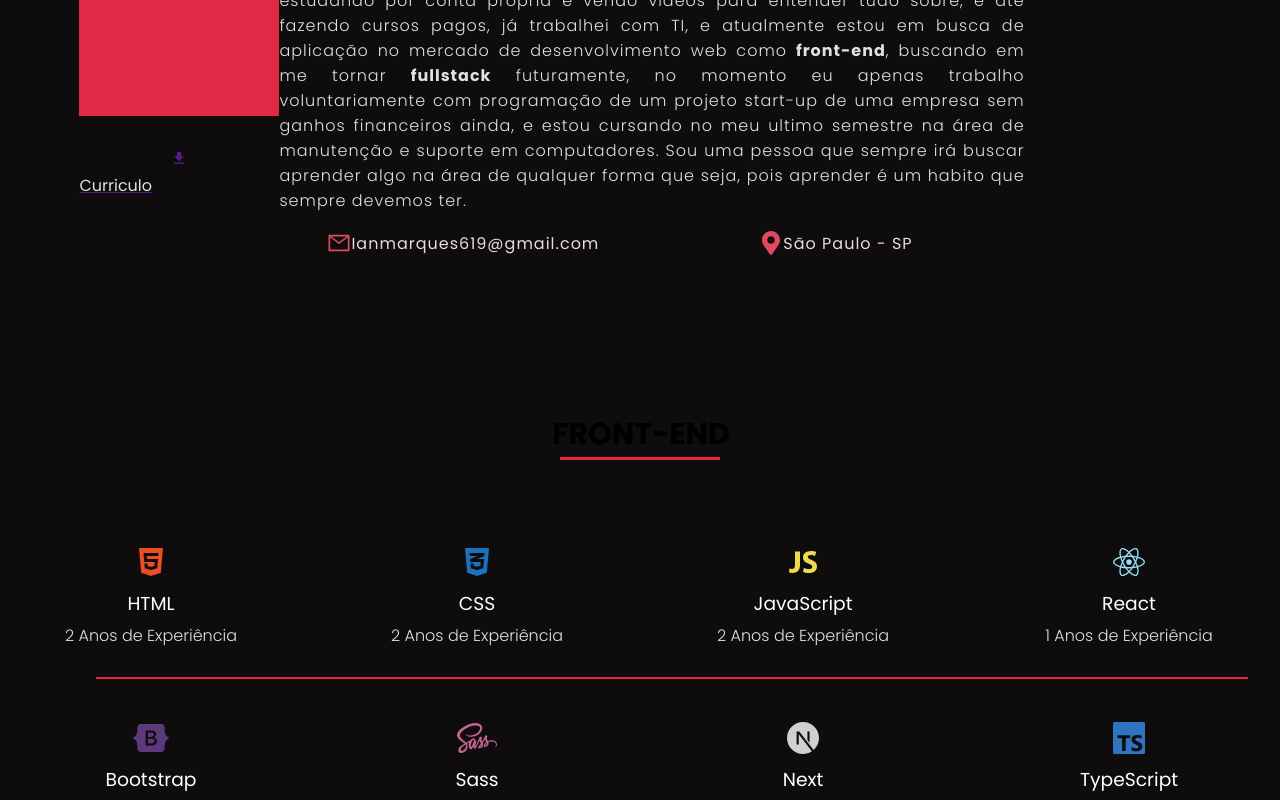
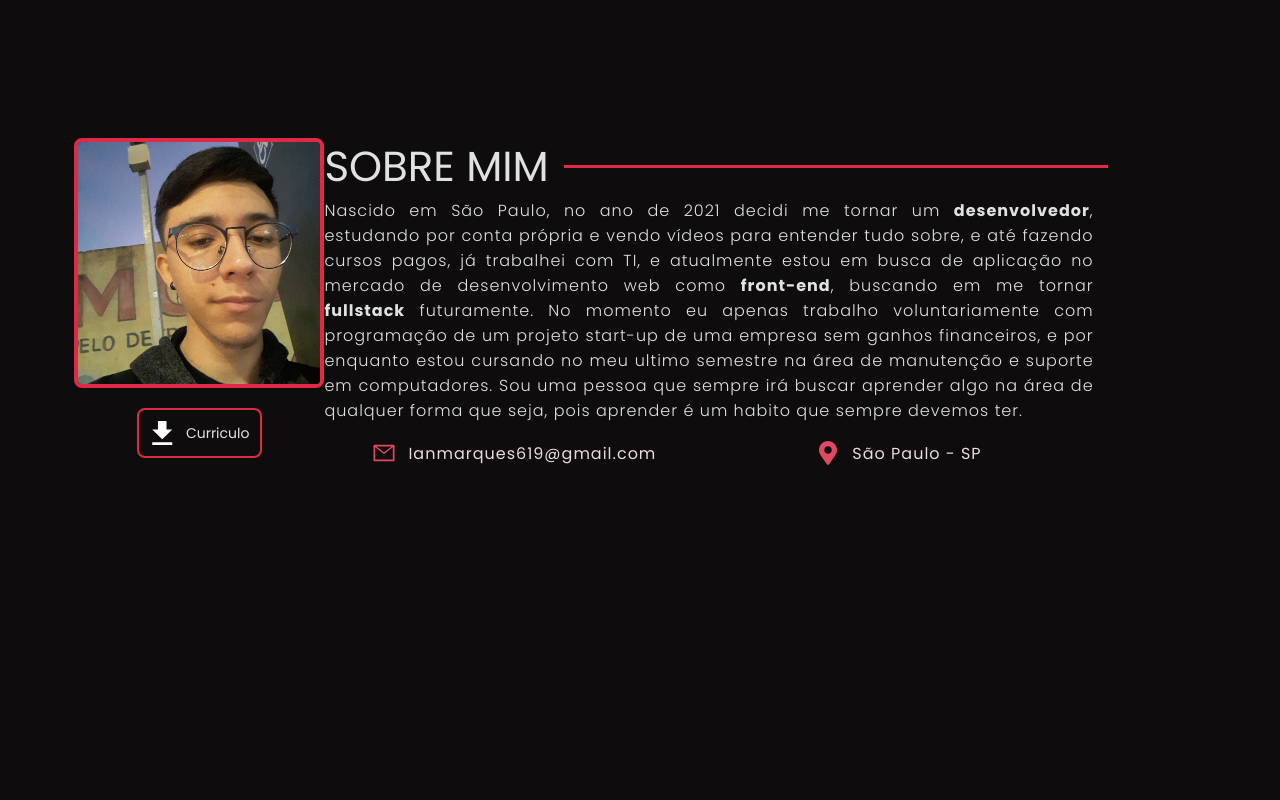
Before and after one commit to Ianvi1/Portfolio1.0, a React (Vite) app: page / in a window 1280 px wide. Shown: the part 900-1700 px from the top of the page. Built offline with nearby package versions, Linux system fonts and the light colour scheme.

Commit message:
parte do about e das skills, feitas.

```diff
--- a/src/components/About.sass
+++ b/src/components/About.sass
@@ -1,22 +1,36 @@
 .AboutPage
   background-color:#0e0c0c
   width:  100%
-  height: 60vh
+  height: 100vh
   justify-content: center
   display: flex
-  align-items: flex-start
+  align-items: center
   position: relative
   overflow: hidden
 
 
+
+// About
+
 .AboutArea
   display: flex
   flex-direction: column
-  margin-right: 16rem
+  margin-right: 22rem
+
   h1
     font-weight: 400
     font-size: 42px
     margin: 0
+    color:  #e1e1e1
+
+  .Bar:after
+    content: ""
+    width: 34rem
+    height: 3px
+    background-color: #e02946
+    position: absolute
+    margin-top: 30px
+    margin-left: 15px
 
   p
     color: #e1e1e1
@@ -24,13 +38,55 @@
     text-align: justify
     letter-spacing: 1px
 
-.ImageArea
+  .AboutInfo
+    display: flex
+    margin-top: 18px
+    margin-left: 3rem
+
+    p
+      font-weight:500
+      color:#e9dcdc
+      text-wrap: nowrap
+
+  .AboutInfo > div
+    margin-right: 10rem
+
+  .AboutIcon
+    font-size: 24px
+    color: #e24862
+    margin-right: 12px
+
+  .About
+    justify-content: center
+    align-items: center
+    margin-top: 2rem
+    margin-bottom: 2rem
+
+  span
+    font-weight: bold
+
+
+// Profile
+
+.ProfileArea
   display: flex
   justify-content: center
   flex-direction: column
   align-items: center
   margin-top: 1rem
-  margin-left: 5rem
+  margin-left: 15rem
+
+  img
+    width:250px
+    height:100%
+    border: 4px solid #e02946
+    border-radius: 8px
+    transition: width 0.5s ease, height 0.5s ease
+    &:hover
+      width:350px
+      height:150%
+      transition: width 0.5s ease, height 0.5s ease
+
 
   .AboutIcon
     color: #ef4d6b
@@ -38,49 +94,38 @@
   p
     color: #e1e1e1
 
-.ImageEdit
-  width: 200px
-  height: 100%
-  border: 3px solid #e02946
-  border-radius: 64px
-
-.AboutInfo
-  display: flex
-  margin-top: 18px
-  margin-left: 3rem
-  p
-    font-weight:500
-    color:#e9dcdc
-    text-wrap: nowrap
-
-.AboutInfo > div
-  margin-right: 10rem
-
-.AboutIcon
-  font-size: 24px
-  color: #e24862
-
-.Square
-  width: 200px
-  height: 200px
-  background-color: #e02946
-
-.About
-  justify-content: center
-  align-items: center
-  margin-top: 2rem
-  margin-bottom: 2rem
+  .ImageEdit
+    width: 200px
+    height: 100%
+    border: 3px solid #e02946
+    border-radius: 64px
 
 
-
-.Bar:after
-  content: ""
-  width: 34rem
-  height: 3px
-  background-color: #e02946
-  position: absolute
-  margin-top: 30px
-  margin-left: 15px
-
-span
-  font-weight: bold
+  .ButtonArea
+      position: relative
+      display: inline-flex
+      align-items: center
+      width:125px
+      height: 50px
+      border: 2px solid #e02942
+      border-radius: 8px
+      margin: 20px
+      &:hover
+        background-color:#e02942
+        transition: .5s
+        border: none
+      a
+        display: flex
+        align-items: center
+        justify-content: center
+        width:120px
+        height:50px
+        text-decoration: none
+        color: #FFF
+        font-size: 32px
+        border-radius: 8px
+        transition: color 0.5s
+      p
+        font-size: 14px
+        margin-right: 10px
+        z-index:10
--- a/src/components/About.tsx
+++ b/src/components/About.tsx
@@ -8,8 +8,8 @@ const AboutPage = () => {
   return (
     <main id='about'>
       <div className='AboutPage'>
-        <div className='ImageArea'>
-          <div className='Square'>q</div>
+        <div className='ProfileArea'>
+          <img className='Image' src='../../public/perfil2.0.jpg'></img>
           <div className='ButtonArea About'>
           <a href='' target='_blank' rel='noreferrer'>
           <IoMdDownload className='DownloadIcon' />
@@ -21,8 +21,8 @@ const AboutPage = () => {
           <h1 className='Bar'>SOBRE MIM</h1>
           <p>Nascido em São Paulo, no ano de 2021 decidi me tornar um <span>desenvolvedor</span>, estudando por conta própria
              e vendo vídeos para entender tudo sobre, e até fazendo cursos pagos, já trabalhei com TI, e atualmente estou em busca
-             de aplicação no mercado de desenvolvimento web como <span>front-end</span>, buscando em me tornar <span>fullstack</span> futuramente, no momento eu apenas trabalho voluntariamente
-             com programação de um projeto start-up de uma empresa sem ganhos financeiros ainda, e estou cursando no meu ultimo semestre na área de manutenção e suporte em computadores.
+             de aplicação no mercado de desenvolvimento web como <span>front-end</span>, buscando em me tornar <span>fullstack</span> futuramente. No momento eu apenas trabalho voluntariamente
+             com programação de um projeto start-up de uma empresa sem ganhos financeiros, e por enquanto estou cursando no meu ultimo semestre na área de manutenção e suporte em computadores.
              Sou uma pessoa que sempre irá buscar aprender algo na área de qualquer forma que seja, pois aprender é um habito que sempre devemos ter.</p>
           <div className='AboutInfo'>
             <AiOutlineMail className='AboutIcon'/>
--- a/src/components/Skills.sass
+++ b/src/components/Skills.sass
@@ -1,7 +1,15 @@
 .SkillsPage
   background-color:#0e0c0c
   width:  100%
-  height: 70vh
+  height: 100vh
+  justify-content: center
+  display: flex
+  align-items: center
+  position: relative
+  overflow: hidden
+
+.SkillsPage2
+  background-color:#0e0c0c
   justify-content: center
   display: flex
   align-items: center
@@ -14,12 +22,15 @@
   align-items: center
   justify-content: center
   position: absolute
-  margin-bottom: 28rem
+  margin-bottom: 27rem
+
   h1
     font-size: 30px
     text-align: center
     margin-left: 1px
     text-transform: uppercase
+    color: #e1e1e1
+    font-weight: 300
   .BarArea
     background: #e02946
     width: 160px
@@ -112,4 +123,4 @@
   color:#7e7e7e
 
 .JavaIcon
-  color: #e1e1e1
+  color: #7e7e7e
--- a/src/components/Skills.tsx
+++ b/src/components/Skills.tsx
@@ -11,11 +11,11 @@ const frontendTech = [
   { id: "html", name: "HTML", text: "2 Anos de Experiência", icon: <FaHtml5 className='HtmlIcon icon'/> },
   { id: "css", name: "CSS", text: "2 Anos de Experiência",  icon: <FaCss3Alt className='CssIcon icon'/> },
   { id: "js", name: "JavaScript", text: "2 Anos de Experiência", icon: <IoLogoJavascript className='JsIcon icon'/> },
+  { id: "ts", name: "TypeScript", text: "2 Anos de Experiência", icon: <SiTypescript className='TsIcon icon'/> },
   { id: "react", name: "React", text: "1 Anos de Experiência", icon: <FaReact className='ReactIcon icon'/> },
   { id: "bootstrap", name: "Bootstrap", text: "1 Anos de Experiência", icon: <FaBootstrap className='BsIcon icon'/> },
   { id: "sass", name: "Sass", text: "1 Anos de Experiência", icon: <FaSass className='SassIcon icon'/> },
   { id: "next", name: "Next", text: "6 Meses de Experiência", icon: <SiNextdotjs className='NextIcon icon'/> },
-  { id: "ts", name: "TypeScript", text: "2 Anos de Experiência", icon: <SiTypescript className='TsIcon icon'/> },
 ]
 
 const backendTech = [
```
Also changed, not shown: public/IMG_20240301_180948.jpg (added), public/perfil2.0.jpg (added).
